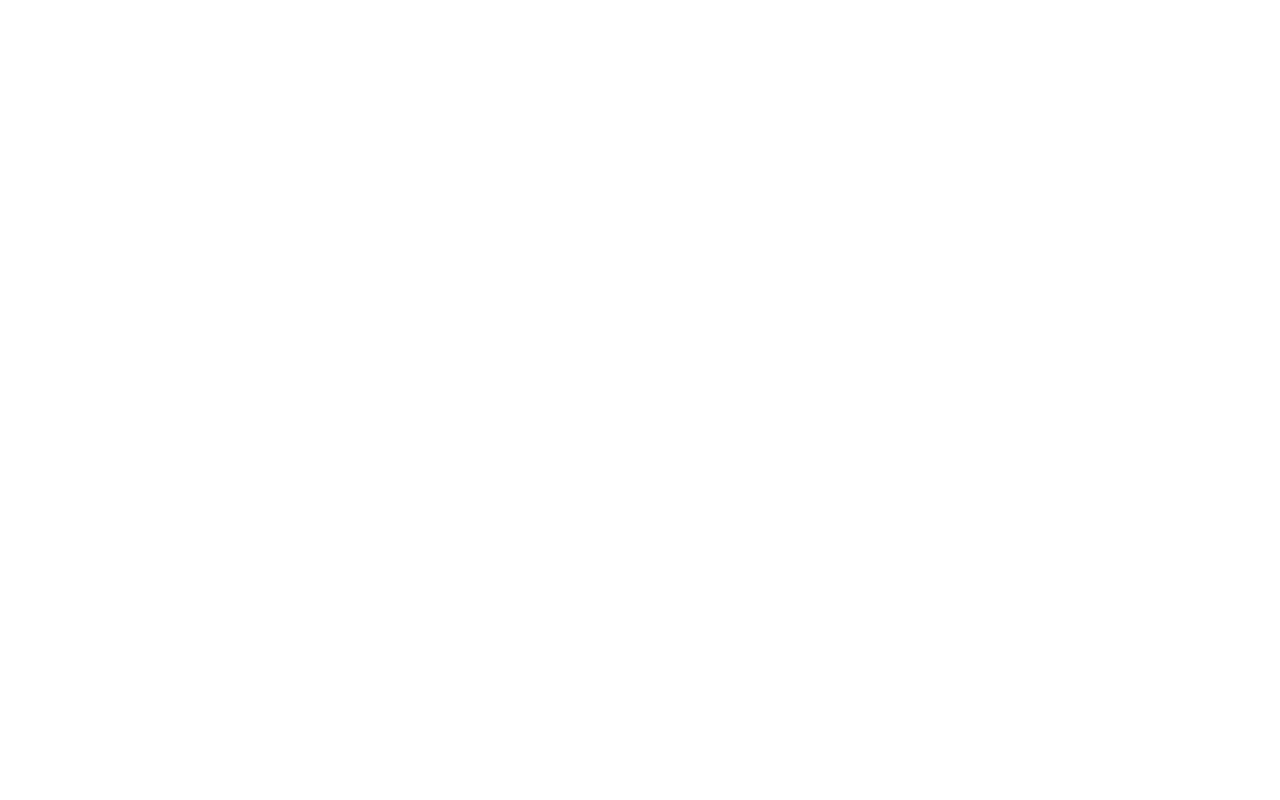
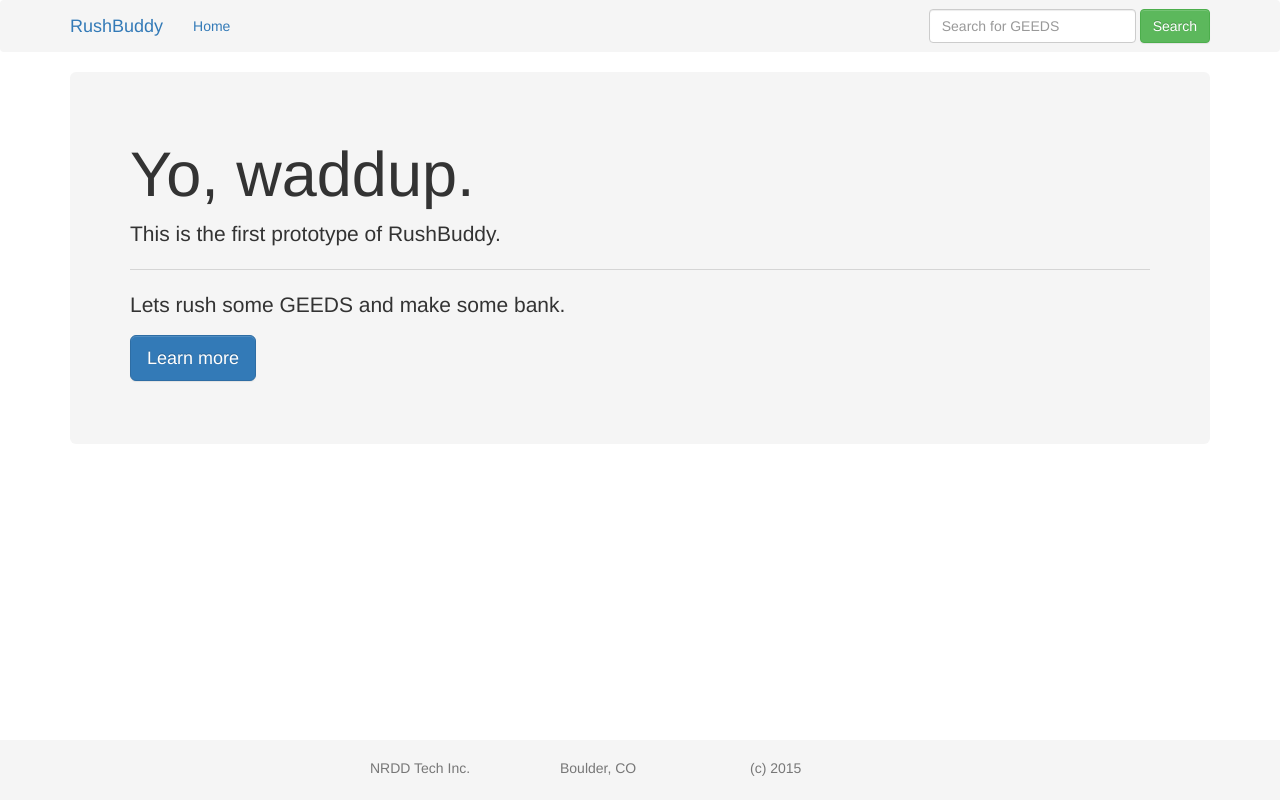
Before and after one commit to NRDD/RushBuddyAngular, a website: page src/index.html in a window 1280 px wide. Drawn offline with Linux system fonts and the light colour scheme.

Commit message:
Set up angular boilerplate with bootstrap

```diff
--- a/src/app/app.config.js
+++ /dev/null
@@ -1 +0,0 @@
-i
--- a/src/app/app.module.js
+++ b/src/app/app.module.js
@@ -1 +1,6 @@
-i
+(function(angular) {
+    angular.module("rushBuddy.homepage", []);
+
+    angular.module("rushBuddy", ["rushBuddy.homepage"
+    ]);
+}(angular));
--- /dev/null
+++ b/src/app/controllers/homepage.controller.js
@@ -0,0 +1,16 @@
+/**
+ * Created by Devon on 10/18/2015.
+ */
+
+var homepageController = function($scope){
+
+    $scope.appName = "RushBuddy";
+
+};
+
+/* recommended */
+angular
+    .module('rushBuddy.homepage')
+    .controller("homepageController", homepageController);
+
+homepageController.$inject = ['$scope'];
--- /dev/null
+++ b/src/css/app.css
@@ -0,0 +1,21 @@
+.footer {
+    position: absolute;
+    bottom: 0;
+    width: 100%;
+    /* Set the fixed height of the footer here */
+    height: 60px;
+    background-color: #f5f5f5;
+    padding-top: 18px;
+}
+
+.span20p {
+    width: 20%;
+}
+
+.no-right-padding{
+    padding-right: 0px;
+}
+
+.grey-background{
+    background-color: #f5f5f5;
+}
--- a/src/index.html
+++ b/src/index.html
@@ -1,4 +1,70 @@
-<html>
+<html ng-app="rushBuddy">
+
 <head>
+    <link rel="stylesheet" href="../vendor/bootstrap/css/bootstrap-theme.min.css">
+    <link rel="stylesheet" href="../vendor/bootstrap/css/bootstrap.min.css">
+    <link rel = "stylesheet" type="text/css" href = "./css/app.css">
 </head>
+
+
+<body ng-controller="homepageController">
+    <nav class="navbar navbar-light grey-background">
+        <div class="container">
+            <a class="navbar-brand" href="#">{{appName}}</a>
+            <ul class="nav navbar-nav">
+                <li class="nav-item active">
+                    <a class="nav-link" href="#">Home <span class="sr-only">(current)</span></a>
+                </li>
+            </ul>
+            <form class="form-inline navbar-form pull-right no-right-padding">
+                <input class="form-control" type="text" placeholder="Search for GEEDS">
+                <button class="btn btn-success" type="submit">Search</button>
+            </form>
+        </div>
+    </nav>
+    <div class="container">
+        <div class="jumbotron grey-background">
+            <h1 class="display-3">Yo, waddup.</h1>
+            <p class="lead">This is the first prototype of RushBuddy.</p>
+            <hr class="m-y-md">
+            <p>Lets rush some GEEDS and make some bank.</p>
+            <p class="lead">
+                <a class="btn btn-primary btn-lg" href="#" role="button">Learn more</a>
+            </p>
+
+        </div>
+
+    </div>
+
+
+
+
+
+    <footer class="footer">
+        <div class="container">
+            <div class="col-md-2 col-md-offset-3 text-muted">
+               NRDD Tech Inc.
+           </div>
+            <span class="col-md-2 text-muted">
+               Boulder, CO
+           </span>
+            <span class="col-md-2 text-muted">
+               (c) 2015
+           </span>
+        </div>
+
+    </footer>
+</body>
+
+
+    <!--vendors-->
+    <script src="../vendor/angular/angular.min.js"></script>
+    <script src="../vendor/angular-route/angular-route.js"></script>
+    <script src="../vendor/jquery/dist/jquery.min.js"></script>
+    <script src="../vendor/bootstrap/js/bootstrap.min.js"></script>
+
+    <!-- app assets -->
+    <script src="./app/app.module.js"></script>
+    <script src="./app/app.config.js"></script>
+    <script src="./app/controllers/homepage.controller.js"></script>
 </html>
```
